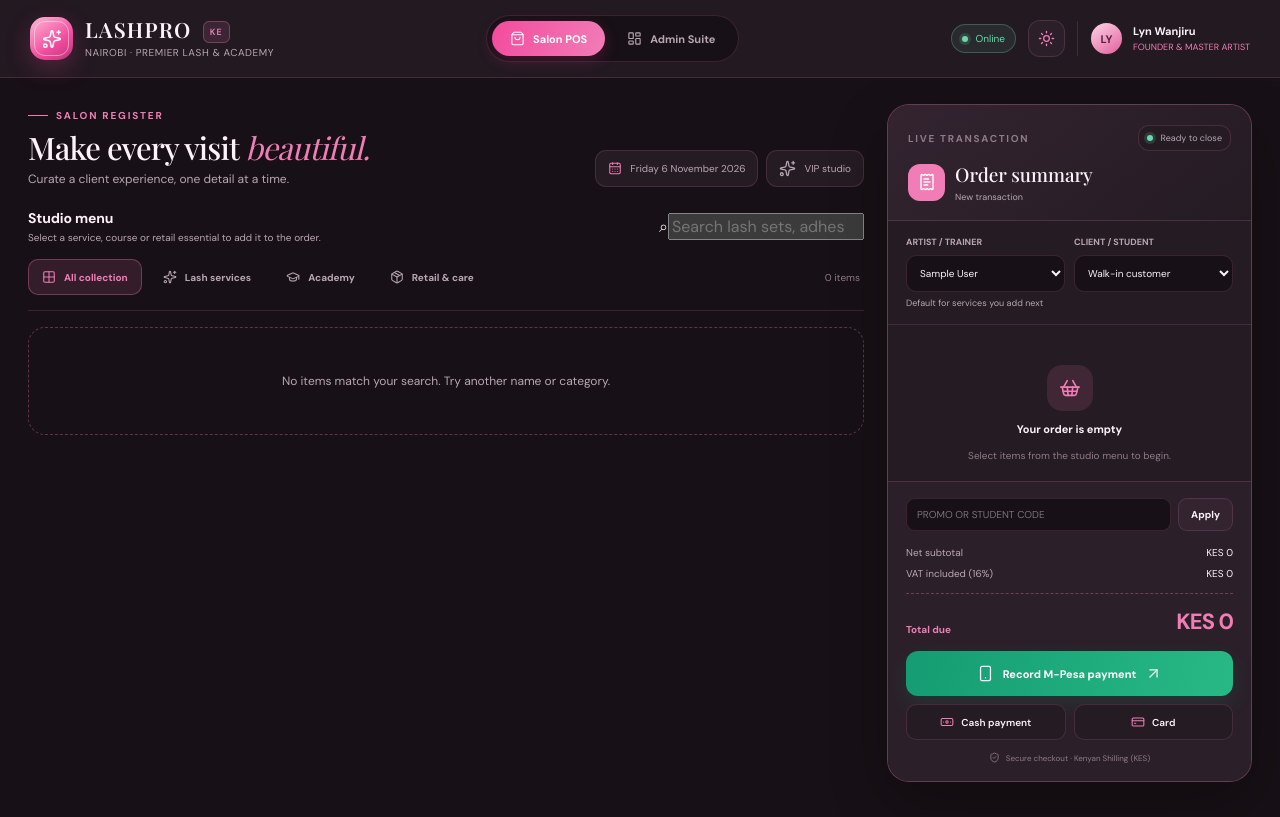
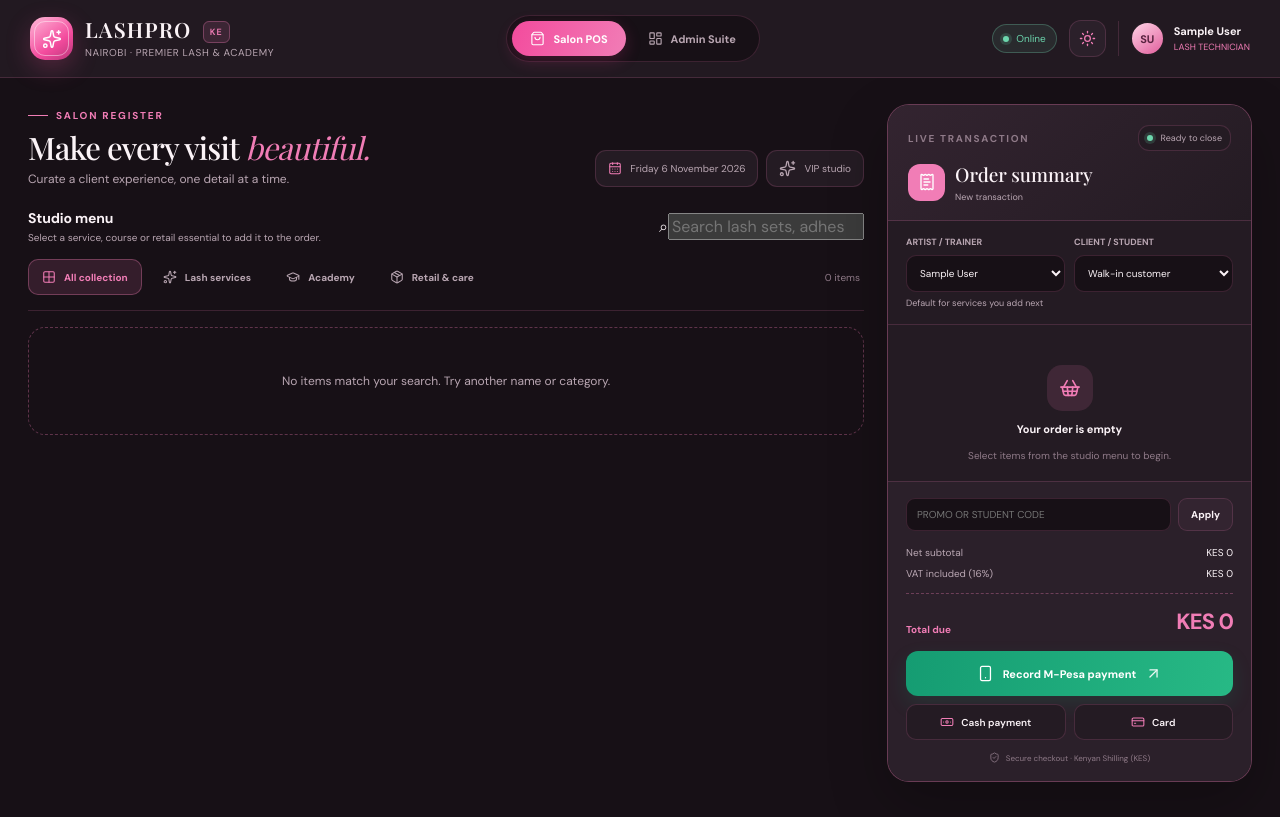
Before and after one commit to frash07/lashpro-pos, a Django app: page /sales/checkout/ in a window 1280 px wide. Run offline with Django 5.2, Linux system fonts and the light colour scheme; the visitor is signed in with stand-in values (Sample User, id 1); data comes from the database, SQL or seed files in the repository; data that the repository does not hold is empty; parts of the project's set-up code (start-up, migrations or seed data) failed here and were passed over.

Commit message:
Use the logged-in user in the checkout profile
Replace the hard-coded checkout identity with the authenticated user's name, initials and role.

```diff
--- a/templates/sales/checkout.html
+++ b/templates/sales/checkout.html
@@ -47,7 +47,13 @@
         <div id="connection-status" class="status-pill"><span class="status-dot"></span><span>Online</span></div>
         <button class="icon-button" id="theme-toggle" type="button" onclick="toggleTheme()" aria-label="Switch color theme" title="Switch theme"><i data-lucide="sun-moon"></i></button>
         <button id="pwa-install-btn" class="icon-button hidden" type="button" onclick="installPWA()" aria-label="Install app" title="Install app"><i data-lucide="download"></i></button>
-        <div class="profile"><div class="avatar">LY</div><div class="profile-copy"><div class="profile-name">Lyn Wanjiru</div><div class="profile-role">FOUNDER &amp; MASTER ARTIST</div></div></div>
+        <div class="profile">
+          <div class="avatar" aria-hidden="true">{{ request.user.first_name|default:request.user.username|slice:":1"|upper }}{{ request.user.last_name|default:""|slice:":1"|upper }}</div>
+          <div class="profile-copy">
+            <div class="profile-name">{{ request.user.get_full_name|default:request.user.username }}</div>
+            <div class="profile-role">{{ request.user.get_role_display|upper }}</div>
+          </div>
+        </div>
       </div>
     </header>
 
```
